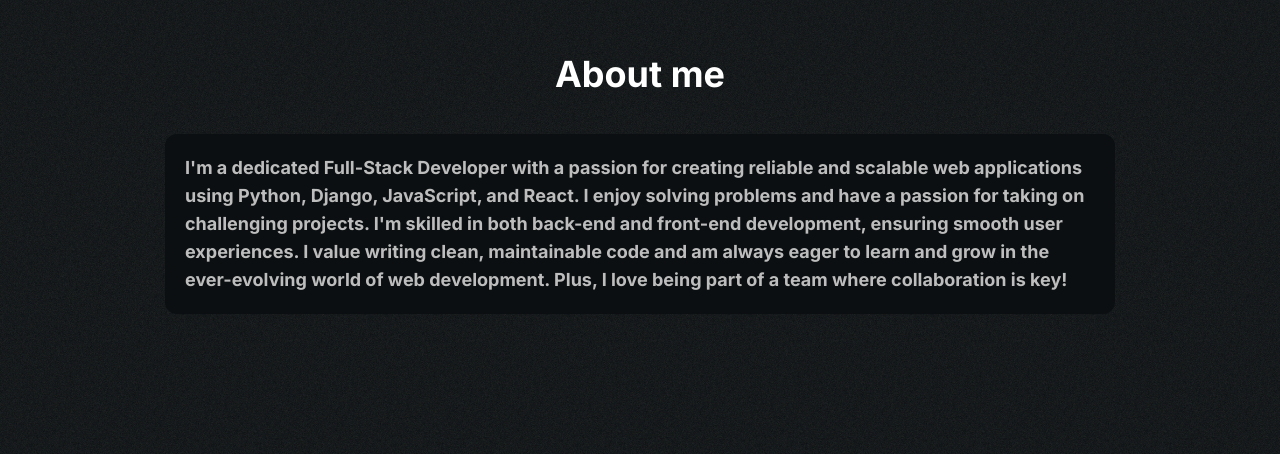
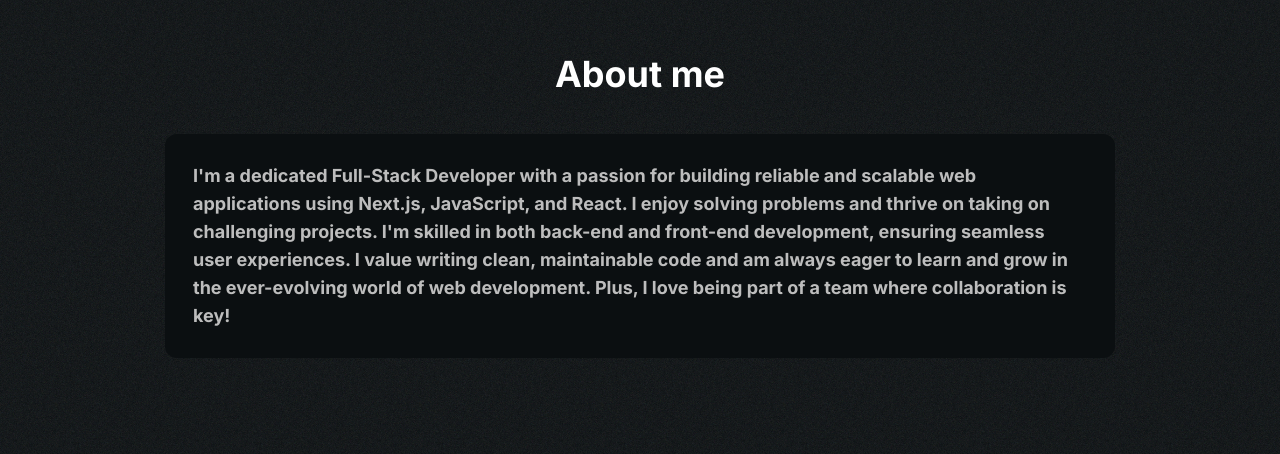
Before and after one commit to henrix494/portfolionew, a Next.js app: page /en in a window 1280 px wide. Shown: the part 2643-3097 px from the top of the page. Built offline with nearby package versions, Linux system fonts and the light colour scheme.

Commit message:
added text to about me

```diff
--- a/app/[lang]/page.tsx
+++ b/app/[lang]/page.tsx
@@ -36,7 +36,7 @@ export default async function Home({
         <div className="rectangleTwo  "></div>
       </div>
       <div className=" relative overflow-hidden  flex justify-center mt-10">
-        <AboutMe dictionary={dictionary} />
+        <AboutMe dictionary={dictionary} lang={lang} />
       </div>
     </main>
   );
--- a/components/Aboutme/AboutMe.tsx
+++ b/components/Aboutme/AboutMe.tsx
@@ -1,21 +1,25 @@
 "use client";
 import React from "react";
 import { dictionary } from "../projects/Projects";
+import { Locale } from "@/i18n-config";
 
-export default function AboutMe({ dictionary }: { dictionary: dictionary }) {
+export default function AboutMe({
+  dictionary,
+  lang,
+}: {
+  dictionary: dictionary;
+  lang: Locale;
+}) {
   return (
     <div className="text-center text-white h-[400px] text-4xl font-bold">
       {dictionary.aboutMe.title}
       <div className="lg:w-[950px]  bg-[#0b0f11] mt-10 rounded-xl">
-        <p className=" text-left text-sm lg:text-lg p-5 text-[#bdbdbd]">
-          I&apos;m a dedicated Full-Stack Developer with a passion for creating
-          reliable and scalable web applications using Python, Django,
-          JavaScript, and React. I enjoy solving problems and have a passion for
-          taking on challenging projects. I&apos;m skilled in both back-end and
-          front-end development, ensuring smooth user experiences. I value
-          writing clean, maintainable code and am always eager to learn and grow
-          in the ever-evolving world of web development. Plus, I love being part
-          of a team where collaboration is key!
+        <p
+          className={` text-left text-sm lg:text-lg p-7 text-[#bdbdbd] ${
+            lang === "he" ? "text-right" : "text-left"
+          }`}
+        >
+          {dictionary.aboutMe.text}
         </p>
       </div>
     </div>
--- a/components/projects/Projects.tsx
+++ b/components/projects/Projects.tsx
@@ -29,6 +29,7 @@ export interface dictionary {
   };
   aboutMe: {
     title: string;
+    text?: string;
   };
 }
 
--- a/dictionaries/en.json
+++ b/dictionaries/en.json
@@ -56,6 +56,7 @@
     ]
   },
   "aboutMe": {
-    "title": "About me"
+    "title": "About me",
+    "text": "I'm a dedicated Full-Stack Developer with a passion for building reliable and scalable web applications using Next.js, JavaScript, and React. I enjoy solving problems and thrive on taking on challenging projects. I'm skilled in both back-end and front-end development, ensuring seamless user experiences. I value writing clean, maintainable code and am always eager to learn and grow in the ever-evolving world of web development. Plus, I love being part of a team where collaboration is key!"
   }
 }
--- a/dictionaries/he.json
+++ b/dictionaries/he.json
@@ -57,6 +57,7 @@
     ]
   },
   "aboutMe": {
-    "title": "קצת עליי"
+    "title": "קצת עליי",
+    "text": "אני מפתח פולסטאק מסור עם תשוקה לבניית אפליקציות ווב אמינות וניתנות להרחבה, תוך שימוש ב-Next.js, JavaScript, ו-React. אני נהנה לפתור בעיות ומשגשג בהתמודדות עם פרויקטים מאתגרים. אני מיומן בפיתוח צד שרת וצד לקוח, כדי להבטיח חוויות משתמש חלקות. אני מעריך כתיבת קוד נקי וניתן לתחזוקה, ותמיד שואף ללמוד ולצמוח בעולם המתפתח של פיתוח ווב. בנוסף, אני אוהב להיות חלק מצוות שבו שיתוף פעולה הוא המפתח!"
   }
 }
```
